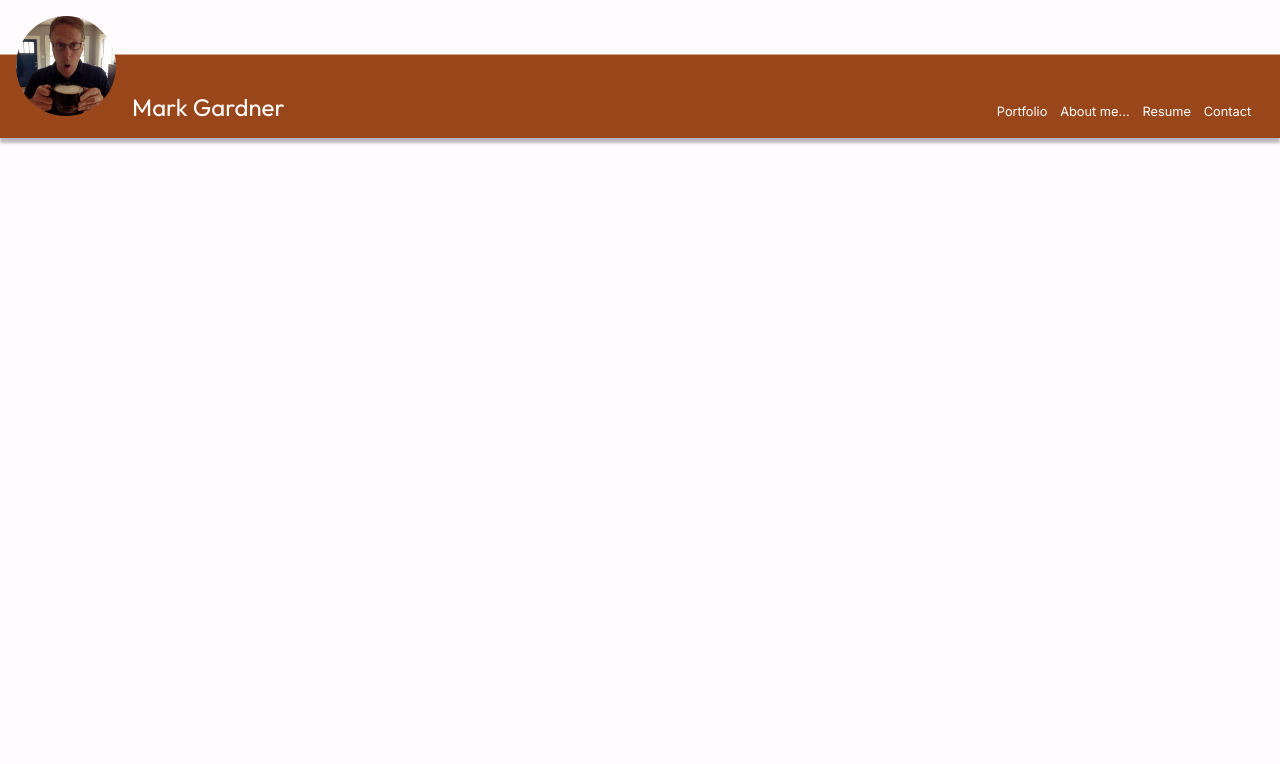
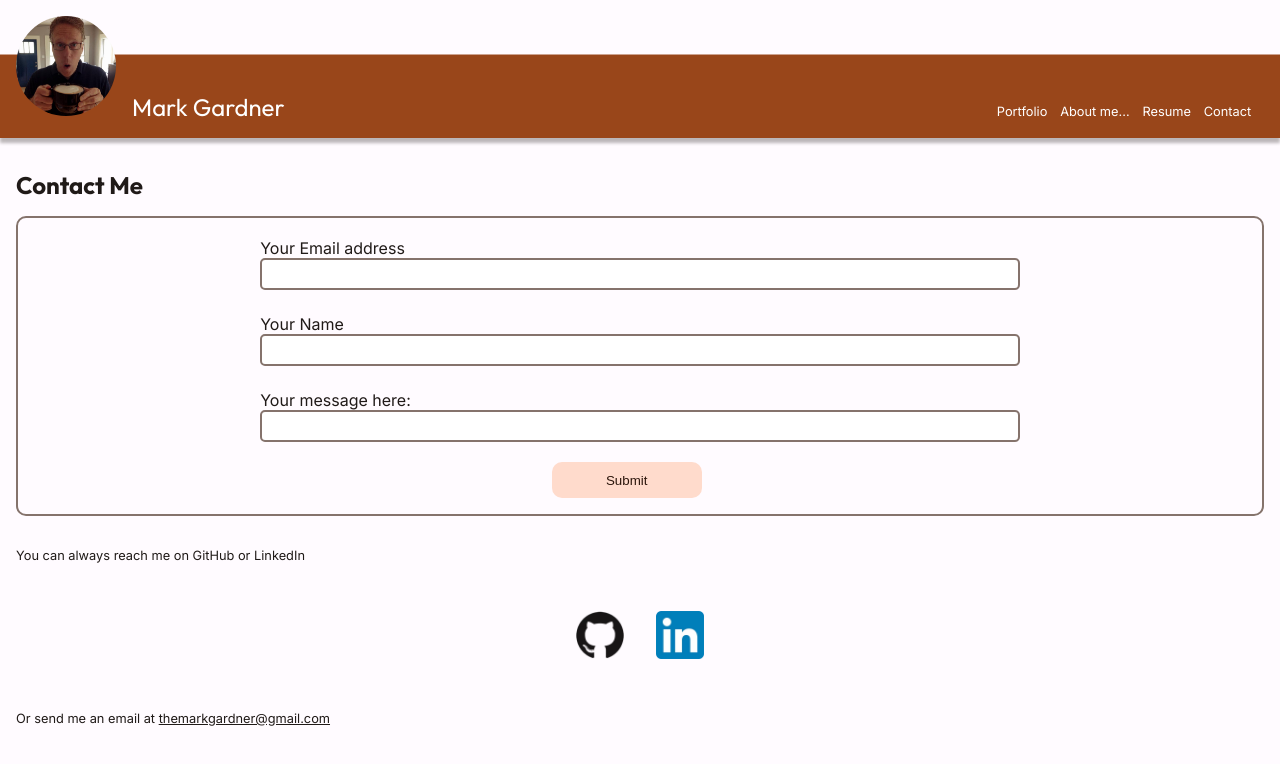
Before and after one commit to MarkGATX/DevPortfolio, a Next.js app: page /contact_me in a window 1280 px wide. Shown: the top 764 px of the page. Built offline with nearby package versions, Linux system fonts and the light colour scheme.

Commit message:
added contact form with emailjs function tested and working

```diff
--- a/app/components/Header/Header.js
+++ b/app/components/Header/Header.js
@@ -72,7 +72,7 @@ export default function Header() {
                                 <Link href='/' onClick={handleHamburgerClick}><li>Portfolio</li></Link>
                                 <Link href='/about_me' onClick={handleHamburgerClick}><li>About me...</li></Link>
                                 <Link href="/resume" onClick={handleHamburgerClick}><li>Resume</li></Link>
-                                <li>Contact</li>
+                                <Link href="/contact_me" onClick={handleHamburgerClick}> <li>Contact</li></Link>
                             </ul>
                         </nav>
                     </>
--- a/app/components/Header/header.module.scss
+++ b/app/components/Header/header.module.scss
@@ -35,8 +35,10 @@
     top:var(--headerHeight);
     background-color: var(--headerPrimary);
     color:var(--onHeaderPrimary);
-    padding: 0 0 0 1em;
+    padding: 0 0 1em 1em;
     border-radius: 0 0 0 10px;
+    box-shadow: var(--shadow) 0 5px 3px;
+
 
 }
 
--- a/app/contact_me/contact_me.module.scss
+++ b/app/contact_me/contact_me.module.scss
@@ -0,0 +1,53 @@
+.contactMe {
+
+    &Email {
+        margin:2em 0;
+        & a {
+            text-decoration: underline;
+        }
+    }
+    &Form {
+        display:flex;
+        justify-content: center;
+        flex-wrap: wrap;
+        & h4 {
+            width:100%;
+            text-align:center;
+        }
+        &Inputs {
+            display:flex;
+            flex-direction:column;
+            align-items:flex-start;
+            justify-content:center;
+            width:100%;
+            margin:0 0 1em 0;
+            & input {
+                width:100%;
+                padding:.5em;
+                border-radius:5px;
+                border:2px var(--outline) solid;
+            }
+        }
+    }
+    &FormContainer{
+        padding:1em;
+        display:flex;
+        justify-content:center;
+        border:2px var(--outline) solid;
+        border-radius:10px;
+        margin:1em 0 2em 0;
+        min-height:300px;
+    }
+    &Link {
+        margin:1em 0;
+        &Images {
+            display:flex;
+            justify-content:center;
+            margin:2em 0;
+
+            & img {
+                margin:1em;
+            }
+        }
+    }
+}
--- a/app/contact_me/page.js
+++ b/app/contact_me/page.js
@@ -1,5 +1,87 @@
-export default function Contact_Me () {
+'use client'
+import emailjs from '@emailjs/browser'
+import { useRef, useState } from 'react';
+import styles from './contact_me.module.scss'
+import Image from 'next/image';
+
+
+export default function Contact_Me() {
+    const nameRef = useRef();
+    const emailRef = useRef();
+    const messageRef = useRef();
+    const formRef = useRef();
+    const [message, setMessage] = useState()
+
+    const HandleFormSubmit = (e) => {
+        e.preventDefault();
+
+        const name = nameRef.current.value;
+        const email = emailRef.current.value;
+        const message = messageRef.current.value;
+
+        // if (!validateEmail(email)) {
+        //     setErrorMessage('Please use a valid email address');
+        //     return;
+        // }
+
+        emailjs.sendForm('default_service', 'portfolio_contact', formRef.current, '9YVbKkrKLvP796bXY')
+            .then((result) => {
+                // clear out the input after a successful submit..
+                nameRef.current.value = '';
+                emailRef.current.value = '';
+                messageRef.current.value = '';
+                setMessage(`Thanks for reaching out. I'll get back to you as soon as I can`);
+                // setShow(true);
+            }, (error) => {
+                setMessage(`Sorry but something went wrong. ${error.message}`)
+            });
+    };
+
+
     return (
-        <div></div>
+        <main>
+            <section className={styles.contactMeContainer}>
+                <h2 className="">Contact Me</h2>
+                <div className={styles.contactMeFormContainer}>
+                    {message ?
+                        <div className={styles.contactMeFormResponse}>
+                            <h3>Message sent!</h3>
+                            <p>{message}</p>
+                        </div>
+                        :
+                        <form className={styles.contactMeForm} ref={formRef} onSubmit={HandleFormSubmit}>
+                            <div className={styles.contactMeFormInputs}>
+                                <label className="">Your Email address</label>
+                                <input type="email" className="" ref={emailRef} name='user_email' id="email" aria-describedby="emailHelp" />
+                            </div>
+                            <div className={styles.contactMeFormInputs}>
+                                <label className="">Your Name</label>
+                                <input type="text" className="" ref={nameRef} name='user_name' id="name" />
+                            </div>
+                            <div className={styles.contactMeFormInputs}>
+                                <label className="form-label">Your message here:</label>
+                                <input type="textarea" ref={messageRef} name="message" className="" id="message" />
+                            </div>
+                            <button type="submit" className="" >Submit</button>
+                        </form>
+                    }
+                </div>
+                <div className={styles.contactMeLink}>
+                    <p className="">You can always reach me on GitHub or LinkedIn</p>
+                    <div className={styles.contactMeLinkImages}>
+                        <a className="" target="_blank" rel="noreferrer" href="https://github.com/markgatx">
+                            <Image src='/images/tech/github.webp' width={48} height={48} /></a>
+                        <a className="" target="_blank" rel="noreferrer"
+                            href="https://www.linkedin.com/in/mark-gardner-ATX/">
+                            <Image src='/images/tech/linked_in.webp' width={48} height={48} />
+                        </a>
+                    </div>
+                </div>
+                <div className={styles.contactMeEmail}>
+                    <p>Or send me an email at <a href="&#109;&#97;&#105;&#108;&#116;&#111;&#58;&#116;&#104;&#101;&#109;&#97;&#114;&#107;&#103;&#97;&#114;&#100;&#110;&#101;&#114;&#64;&#103;&#109;&#97;&#105;&#108;&#46;&#99;&#111;&#109;">&#116;&#104;&#101;&#109;&#97;&#114;&#107;&#103;&#97;&#114;&#100;&#110;&#101;&#114;&#64;&#103;&#109;&#97;&#105;&#108;&#46;&#99;&#111;&#109;</a></p>
+                </div>
+            </section>
+        </main >
+
     )
 }
--- a/package.json
+++ b/package.json
@@ -9,6 +9,7 @@
     "lint": "next lint"
   },
   "dependencies": {
+    "@emailjs/browser": "^3.12.1",
     "@gsap/react": "^2.0.2",
     "gsap": "^3.12.4",
     "next": "14.0.4",
```
Also changed, not shown: app/utils/actions.js (added, +9 -0 lines), public/images/tech/linked_in.webp (added), 1 other file (tests, documents, lock files or other folders).
